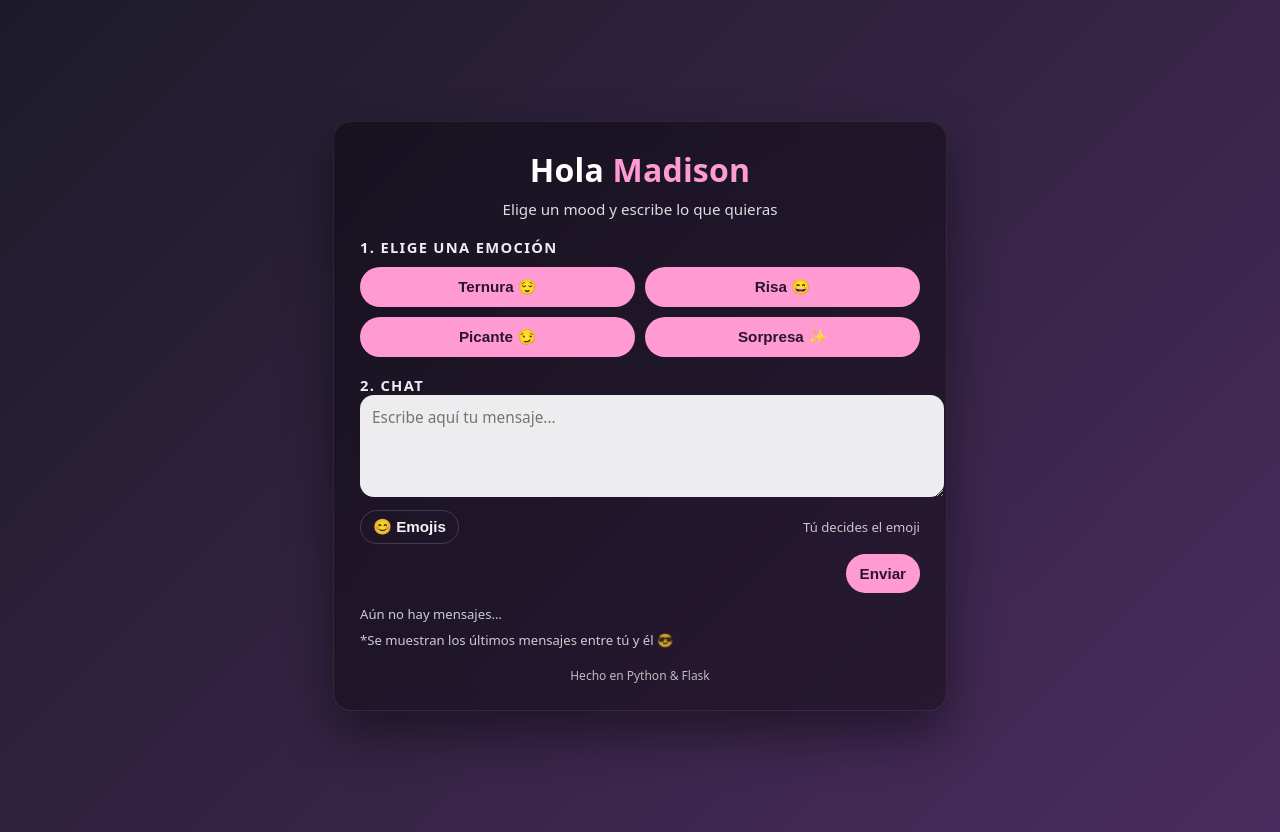
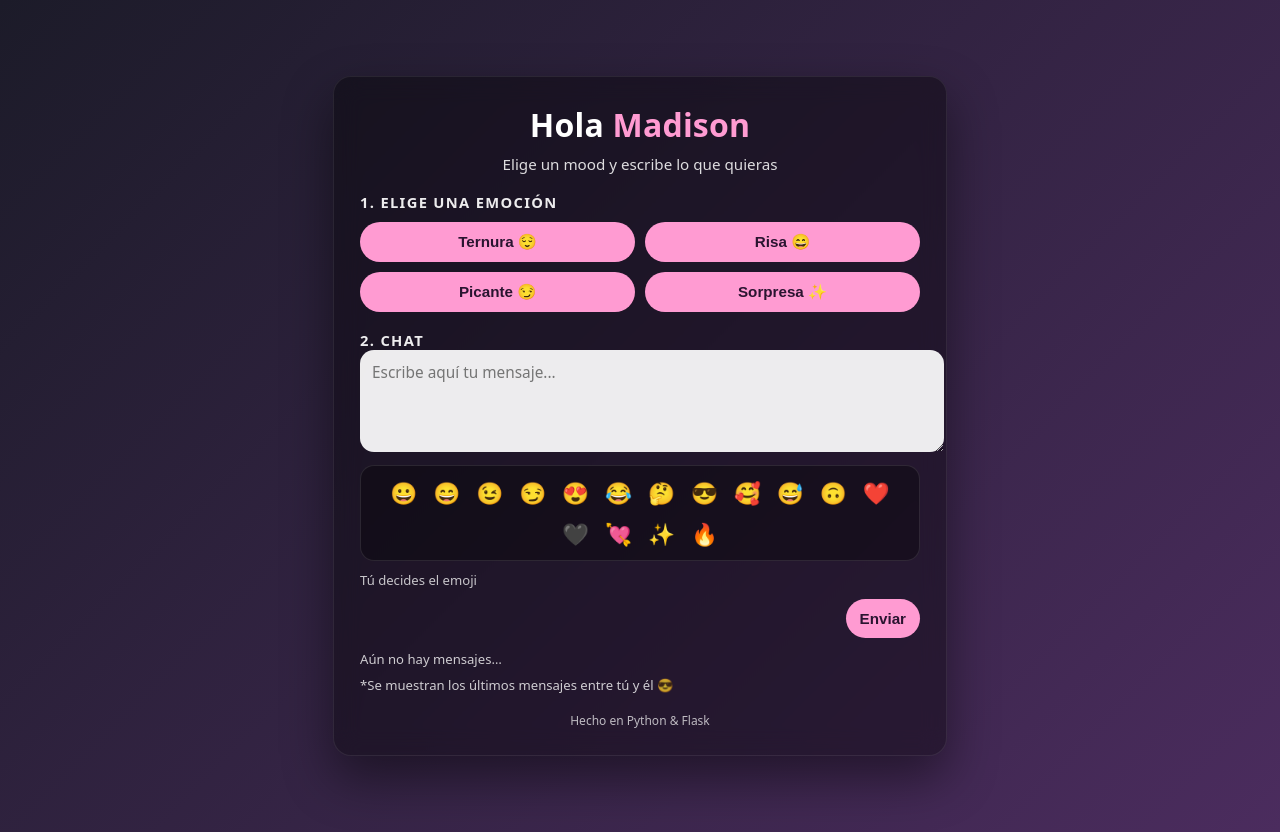
Before and after one commit to MiguelSZ99/Madison, a Flask app: page /app in a window 1280 px wide. Run offline with Flask 3, Linux system fonts and the light colour scheme; data that the repository does not hold is empty.

Commit message:
Emojis siempre visibles

```diff
--- a/templates/index.html
+++ b/templates/index.html
@@ -141,48 +141,41 @@
       opacity: 0.95;
     }
 
-    /* Emoji picker */
+    /* Emojis SIEMPRE visibles */
     .emoji-row {
       margin-top: 8px;
       display: flex;
+      align-items: center;
       justify-content: space-between;
-      align-items: center;
       gap: 10px;
       flex-wrap: wrap;
-      position: relative;
     }
-    .emoji-btn {
-      background: transparent;
-      border: 1px solid rgba(255,255,255,0.18);
-      color: #fff;
-      border-radius: 999px;
-      padding: 7px 12px;
-      cursor: pointer;
-      font-weight: 800;
-      opacity: 0.95;
-    }
+
     .emoji-panel {
-      display: none;
-      position: absolute;
-      left: 0;
-      top: -190px;
-      background: rgba(0,0,0,0.88);
+      width: 100%;
+      background: rgba(0,0,0,0.35);
       border-radius: 14px;
       padding: 10px;
-      box-shadow: 0 12px 30px rgba(0,0,0,0.6);
-      border: 1px solid rgba(255,255,255,0.12);
-      max-width: 340px;
-      z-index: 10;
+      border: 1px solid rgba(255,255,255,0.10);
+      display: flex;          /* SIEMPRE visible */
+      flex-wrap: wrap;
+      gap: 8px;
+      justify-content: center;
     }
+
     .emoji-panel span {
       font-size: 1.35rem;
       cursor: pointer;
-      margin: 6px;
-      display: inline-block;
-      transition: transform 0.1s ease;
+      padding: 2px 4px;
+      border-radius: 8px;
+      transition: transform 0.1s ease, background 0.1s ease;
       user-select: none;
     }
-    .emoji-panel span:hover { transform: scale(1.18); }
+
+    .emoji-panel span:hover {
+      transform: scale(1.18);
+      background: rgba(255,255,255,0.08);
+    }
   </style>
 </head>
 
@@ -221,11 +214,10 @@
       <form method="post">
         <textarea id="msgInput" name="pregunta" placeholder="Escribe aquí tu mensaje..."></textarea>
 
+        <!-- EMOJIS SIEMPRE VISIBLES -->
         <div class="emoji-row">
-          <button class="emoji-btn" type="button" onclick="toggleEmojis()">😊 Emojis</button>
-
           <div id="emojiPanel" class="emoji-panel">
-            <!-- Caritas -->
+            <!-- Caritas (ordenadas) -->
             <span onclick="addEmoji('😀')">😀</span>
             <span onclick="addEmoji('😄')">😄</span>
             <span onclick="addEmoji('😉')">😉</span>
@@ -267,11 +259,6 @@
   </div>
 
 <script>
-function toggleEmojis() {
-  const panel = document.getElementById("emojiPanel");
-  panel.style.display = (panel.style.display === "block") ? "none" : "block";
-}
-
 function addEmoji(emoji) {
   const textarea = document.getElementById("msgInput");
   const start = textarea.selectionStart;
@@ -283,16 +270,6 @@ function addEmoji(emoji) {
   textarea.focus();
   textarea.selectionStart = textarea.selectionEnd = start + emoji.length;
 }
-
-// cerrar panel si clic fuera
-document.addEventListener("click", (e) => {
-  const panel = document.getElementById("emojiPanel");
-  const btn = document.querySelector(".emoji-btn");
-  if (!panel || !btn) return;
-  if (!panel.contains(e.target) && !btn.contains(e.target)) {
-    panel.style.display = "none";
-  }
-});
 
 function emojiFor(who){
   if(who === "ella") return "🙂";
```
